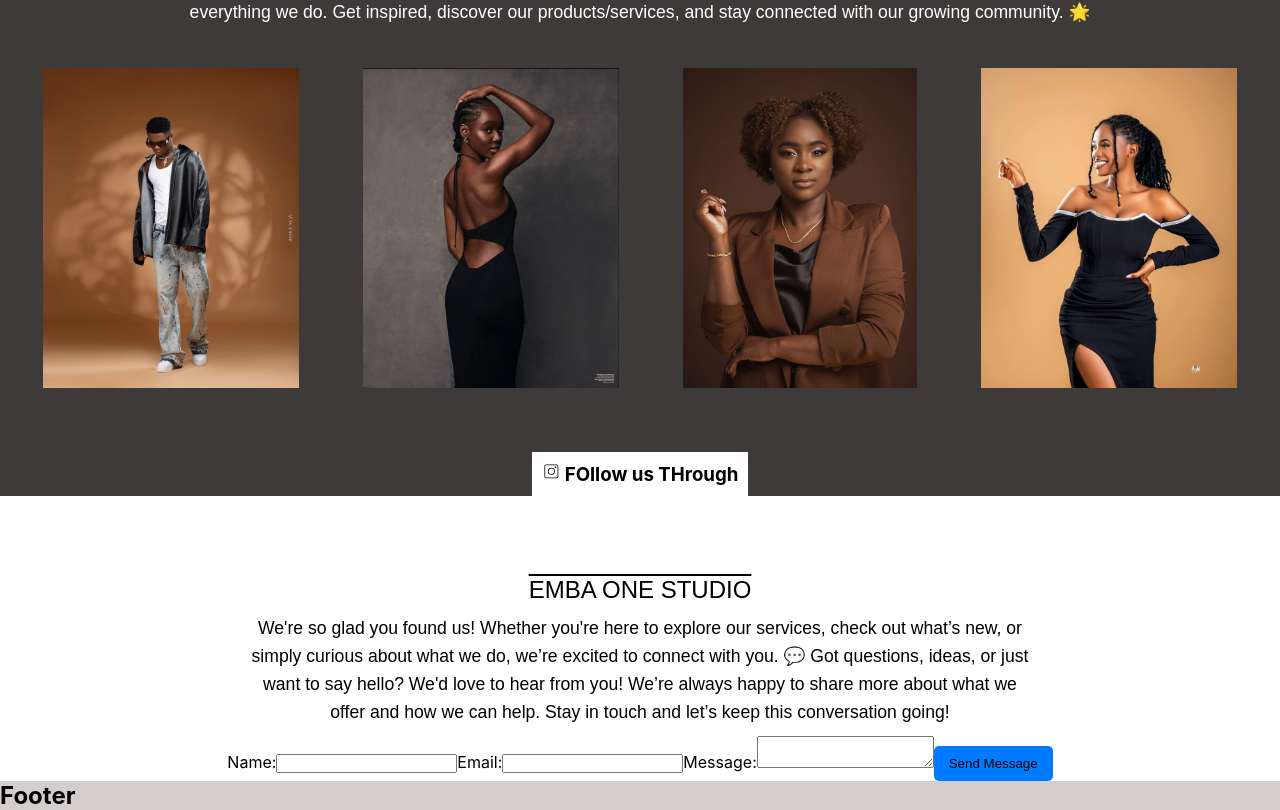
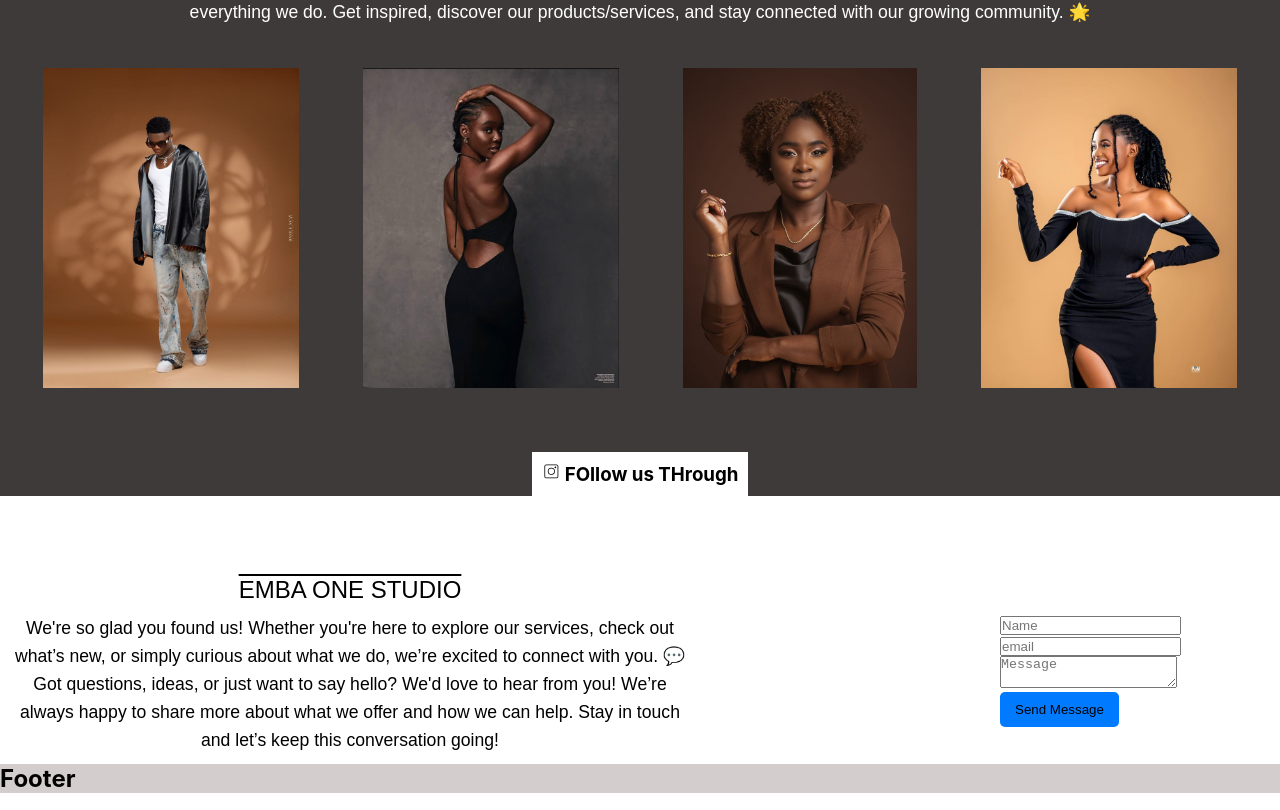
Before and after one commit to tobias-omondi/studio-app, a React (Create React App) app in the folder studio/: page / in a window 1280 px wide. Shown: the part 3623-4433 px from the top of the page. Built offline with nearby package versions, Linux system fonts and the light colour scheme; a web font is replaced by a local one.

Commit message:
added inputs

```diff
--- a/studio/src/components/Message.css
+++ b/studio/src/components/Message.css
@@ -2,13 +2,15 @@
     display: flex;
     align-items: center;
     justify-content: center;
-    justify-content: space-evenly;
-    flex-direction: column;
+    justify-content: space-between;
     margin-top: 5rem;
 }
 .message-item{
     width: 100%;
+    max-width: 100px;
     max-width: 800px;
+    flex-direction: column;
+    padding-right: 2rem
 }
 @import url('https://fonts.googleapis.com/css2?family=Nunito+Sans:ital,opsz,wght@0,6..12,200..1000;1,6..12,200..1000&display=swap');
 
@@ -31,7 +33,7 @@
     font-size: 1.1rem;
     line-height: 1.6;
     width: 100%;
-    max-width: 1000px;
+    max-width: 700px;
     font-optical-sizing: auto;
     font-weight: 500;
     font-style: normal;
@@ -44,3 +46,11 @@
           "wdth" 100,
           "YTLC" 500;
 }
+.message-inputs{
+    display: flex;
+    align-items: center;
+    flex-direction: column;
+    width: 100%;
+    max-width: 300px;
+    padding: 20px;
+}
--- a/studio/src/components/Message.js
+++ b/studio/src/components/Message.js
@@ -37,43 +37,45 @@ const Message = () => {
     return (
         <>
         <div className="message-container">
+        <div className="message-heading">
             {messageCaption.map((item, index) => (
                 <div key={index} className="message-item">
                     {item.messageHeading && <h2 className="message-heading">{item.messageHeading}</h2>}
                     {item.message && <p className="message-text">{item.message}</p>}
                 </div>
             ))}
+             </div>
             <div className='message-inputs'>
                 <form onSubmit={handleSubmit}>
-                    <label htmlFor='name'>Name:</label>
                     <input
                         type='text'
                         id='name'
                         name='name'
+                        placeholder='Name'
                         value={formData.name}
                         onChange={handleChange}
                         required
                     />
-                    <label htmlFor='email'>Email:</label>
                     <input
                         type='email'
                         id='email'
                         name='email'
+                        placeholder='email'
                         value={formData.email}
                         onChange={handleChange}
                         required
                     />
-                    <label htmlFor='message'>Message:</label>
                     <textarea
                         id='message'
                         name='message'
+                        placeholder='Message'
                         value={formData.message}
                         onChange={handleChange}
                         required
                     ></textarea>
                     <button type='submit'>Send Message</button>
                 </form>
-            </div>
+        </div>
         </div>
         <Footer />
         </>
```
